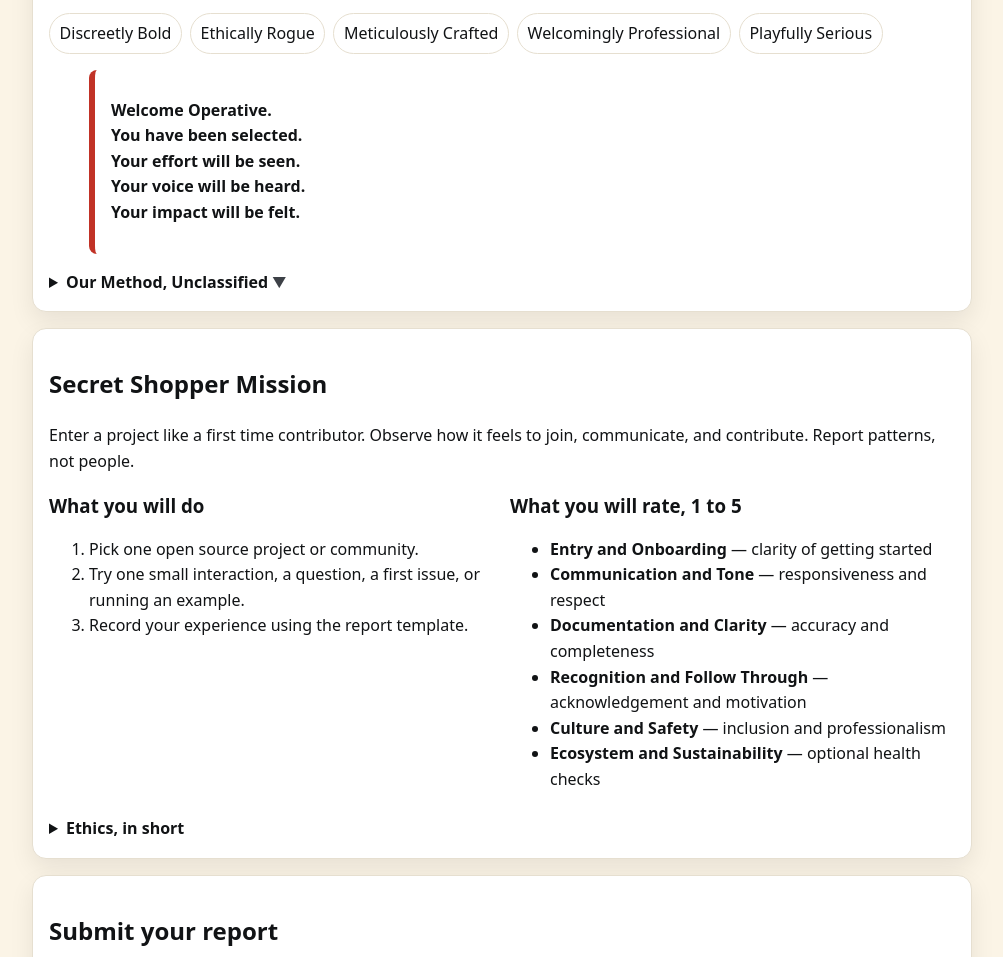
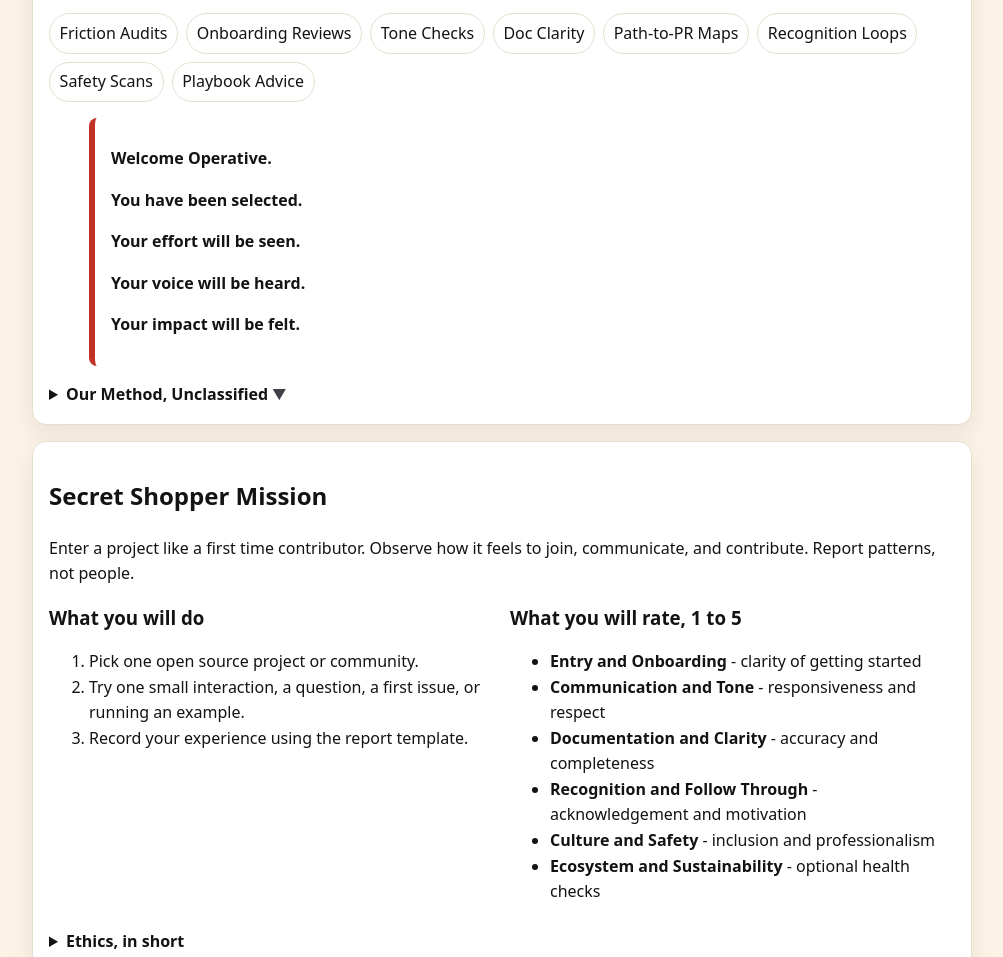
Before and after one commit to ReptarBar/reptarbar.github.io, a plain HTML site: page index.html in a window 1280 px wide. Shown: the part 404-1361 px from the top of the page, without its empty margins (138-1141 px from the left). Drawn offline with Linux system fonts and the light colour scheme.

Commit message:
Fix HTML formatting and update section titles
Fix HTML formatting and update section titles & copy, added button for Agent ID

```diff
--- a/index.html
+++ b/index.html
@@ -27,22 +27,27 @@
 
   <main id="main" class="wrap" role="main">
     <section class="panel" aria-labelledby="manifesto-title">
-      <h2 id="manifesto-title">Outside-In Audits for Open Source & Developer Communities</h2>
-      <p class="lede">We find friction, quantify impact, & provide fixes you can ship.</p>
+      <h2 id="manifesto-title">Outside-In Audits for Open Source &amp; Developer Communities</h2>
+      <p class="lede">We find friction, quantify impact, &amp; provide fixes you can ship.</p>
       <p>Commit Confidential is a network of community professionals operating with quiet coordination, a place where curiosity meets integrity and feedback becomes fuel for progress. We value discretion over drama, action over ego, and cleverness over chaos. Every conversation here is designed for signal, clear intent, shared respect, and a drive to make open source better, together.</p>
+
       <ul class="pill-list">
-        <li>Discreetly Bold</li>
-        <li>Ethically Rogue</li>
-        <li>Meticulously Crafted</li>
-        <li>Welcomingly Professional</li>
-        <li>Playfully Serious</li>
+        <li>Friction Audits</li>
+        <li>Onboarding Reviews</li>
+        <li>Tone Checks</li>
+        <li>Doc Clarity</li>
+        <li>Path-to-PR Maps</li>
+        <li>Recognition Loops</li>
+        <li>Safety Scans</li>
+        <li>Playbook Advice</li>
       </ul>
-      <blockquote class="welcome">
-        <p>Welcome Operative.<br>
-        You have been selected.<br>
-        Your effort will be seen.<br>
-        Your voice will be heard.<br>
-        Your impact will be felt.</p>
+
+      <blockquote class="welcome terminal" aria-label="Operative welcome">
+        <p class="line" style="--i:0; --chars:17">Welcome Operative.</p>
+        <p class="line" style="--i:1; --chars:23">You have been selected.</p>
+        <p class="line" style="--i:2; --chars:25">Your effort will be seen.</p>
+        <p class="line" style="--i:3; --chars:24">Your voice will be heard.</p>
+        <p class="line" style="--i:4; --chars:24">Your impact will be felt.</p>
       </blockquote>
 
       <details class="docs method">
@@ -67,12 +72,12 @@
         <div>
           <h3 class="sub">What you will rate, 1 to 5</h3>
           <ul>
-            <li><strong>Entry and Onboarding</strong> — clarity of getting started</li>
-            <li><strong>Communication and Tone</strong> — responsiveness and respect</li>
-            <li><strong>Documentation and Clarity</strong> — accuracy and completeness</li>
-            <li><strong>Recognition and Follow Through</strong> — acknowledgement and motivation</li>
-            <li><strong>Culture and Safety</strong> — inclusion and professionalism</li>
-            <li><strong>Ecosystem and Sustainability</strong> — optional health checks</li>
+            <li><strong>Entry and Onboarding</strong> - clarity of getting started</li>
+            <li><strong>Communication and Tone</strong> - responsiveness and respect</li>
+            <li><strong>Documentation and Clarity</strong> - accuracy and completeness</li>
+            <li><strong>Recognition and Follow Through</strong> - acknowledgement and motivation</li>
+            <li><strong>Culture and Safety</strong> - inclusion and professionalism</li>
+            <li><strong>Ecosystem and Sustainability</strong> - optional health checks</li>
           </ul>
         </div>
       </div>
@@ -93,18 +98,19 @@
       <div class="cta-row">
         <a class="btn primary" href="https://forms.gle/zzaFRfBkLYontcfm7" target="_blank" rel="noopener">Submit via Google Form</a>
         <a class="btn secondary" href="mailto:report@commitconfidential.org">Email your report</a>
+        <a class="btn" href="mailto:info@commitconfidential.org?subject=AGENT%20ID%20REQUEST&amp;body=Hi%20Commit%20Confidential,%0A%0AI%27d%20like%20an%20Agent%20ID.%20Context:%0A-%20Name:%0A-%20GitHub%20or%20LinkedIn:%0A-%20Experience%20summary:%0A-%20Preferred%20verticals:%0A">Request Agent ID</a>
         <a class="btn" href="report-template.md" download>Download Markdown template</a>
       </div>
       <p class="help">Include your Agent ID if assigned.</p>
     </section>
 
     <section class="panel tackboard" aria-labelledby="wanted-title">
-      <h2 id="wanted-title">Most Wanted — Targets for Insight</h2>
+      <h2 id="wanted-title">Most Wanted - Targets for Insight</h2>
       <p class="note">These are active communities where feedback agents can make a difference. Approach each with curiosity and respect. We study to strengthen, not to shame.</p>
       <ul class="wanted-list">
-        <li>LibreOffice — onboarding clarity mission</li>
-        <li>Kubernetes Docs — tone and accessibility review</li>
-        <li>Blender Dev Forums — recognition pathways</li>
+        <li>LibreOffice - onboarding clarity mission</li>
+        <li>Kubernetes Docs - tone and accessibility review</li>
+        <li>Blender Dev Forums - recognition pathways</li>
         <li>Add your candidate: report@commitconfidential.org</li>
       </ul>
     </section>
```
